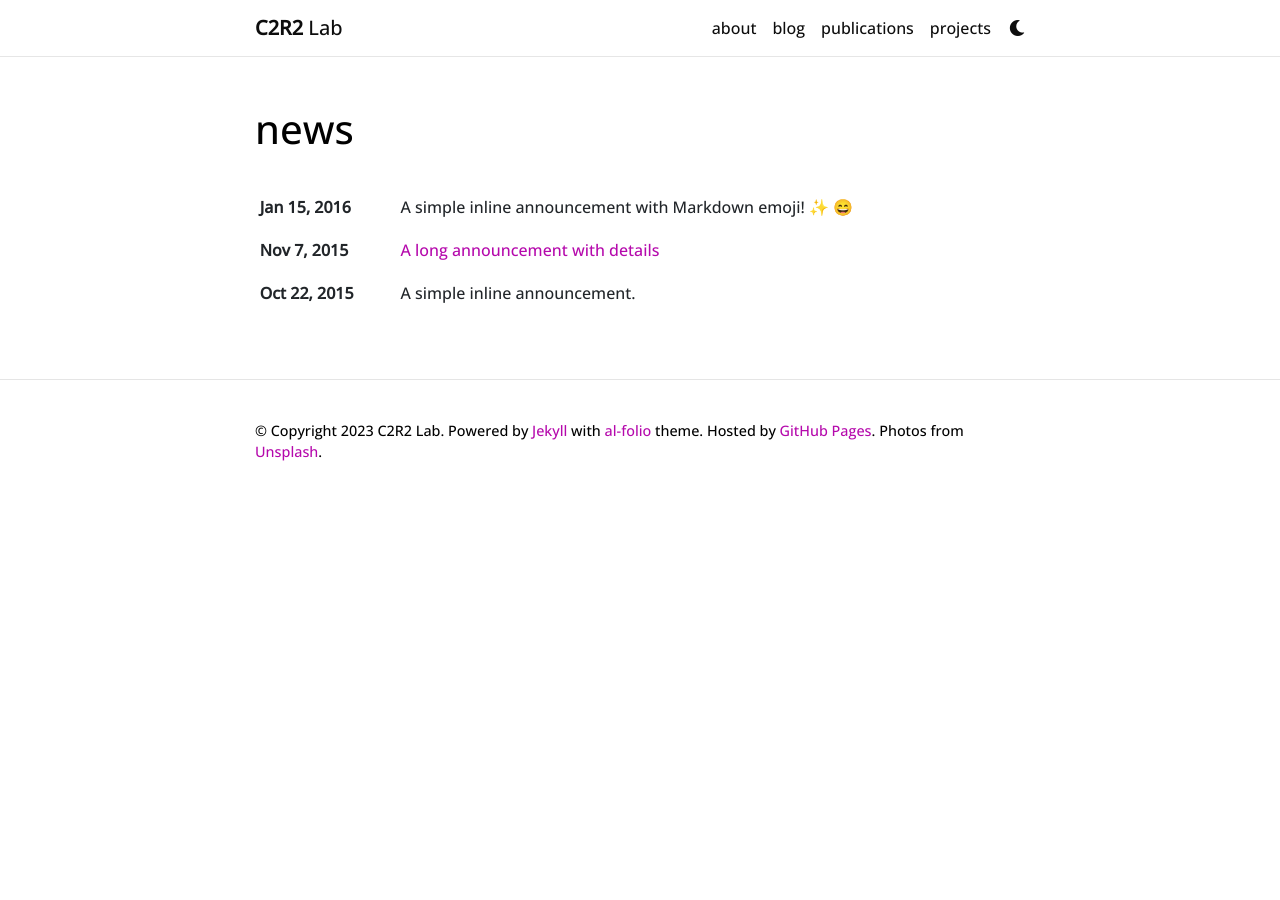
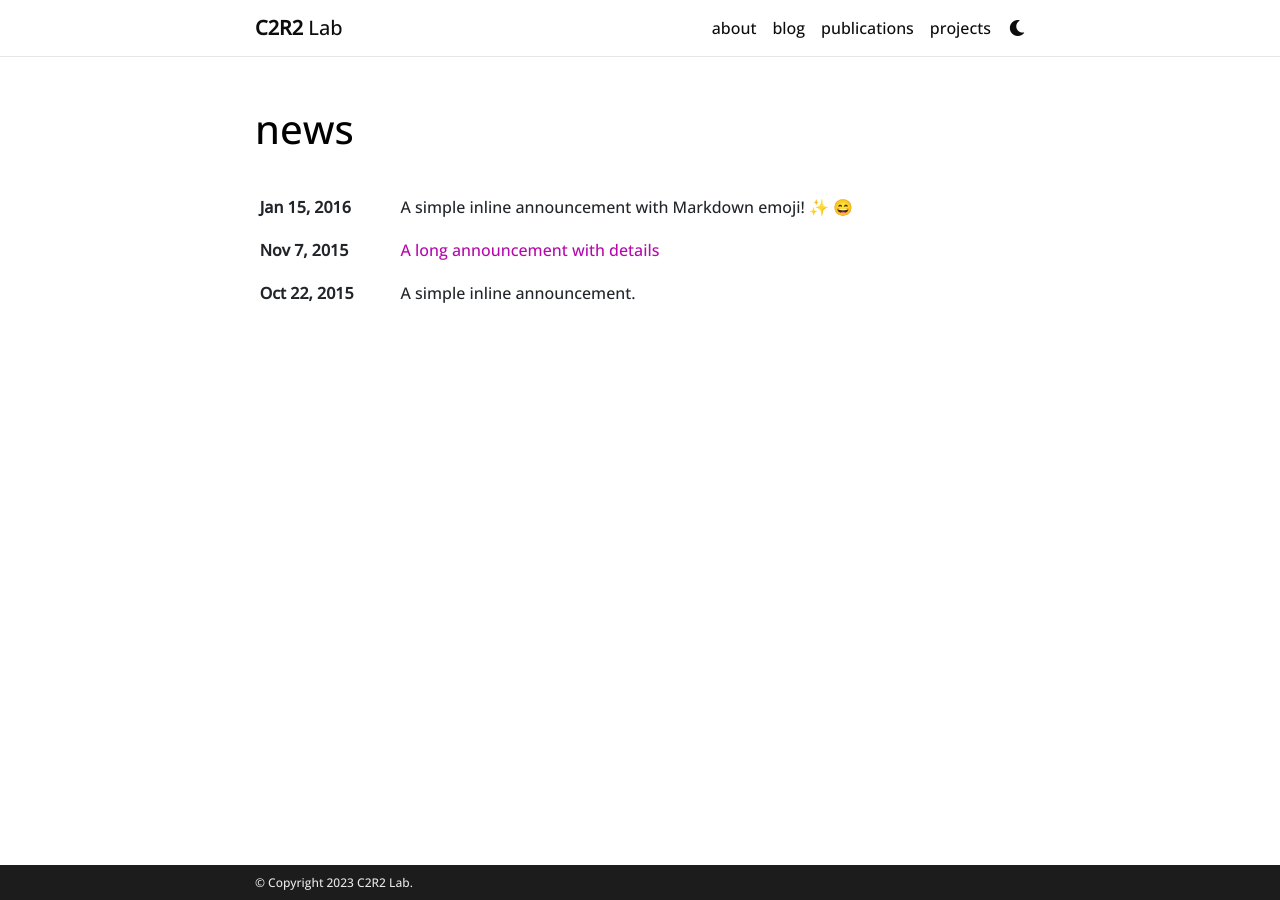
Before and after one commit to c2r2lab/c2r2lab.github.io, a Jekyll site: the page built from news.html, in a window 1280 px wide. Built offline with Jekyll 4.4.1, drawn with Linux system fonts in a browser that asks for light colours; emoji names are drawn with the system emoji font; comment, search, counter and statistics services are not loaded; a style sheet for code colours, icons or effects is not loaded.

```diff
--- a/_config.yml
+++ b/_config.yml
@@ -10,9 +10,7 @@ email: lab@c2r2.korea.ac.kr
 description: > # the ">" symbol means to ignore newlines until "footer_text:"
   A simple, whitespace theme for academics. Based on [*folio](https://github.com/bogoli/-folio) design.
 footer_text: >
-  Powered by <a href="https://jekyllrb.com/" target="_blank">Jekyll</a> with <a href="https://github.com/alshedivat/al-folio">al-folio</a> theme.
-  Hosted by <a href="https://pages.github.com/" target="_blank">GitHub Pages</a>.
-  Photos from <a href="https://unsplash.com" target="_blank">Unsplash</a>.
+
 keywords: jekyll, jekyll-theme, academic-website, portfolio-website  # add your own keywords or leave empty
 
 lang: en # the language of your site (for example: en, fr, cn, ru, etc.)
@@ -52,7 +50,7 @@ rss_icon: true
 # -----------------------------------------------------------------------------
 
 navbar_fixed: true
-footer_fixed: false
+footer_fixed: true
 
 # Dimensions
 max_width: 800px
```
